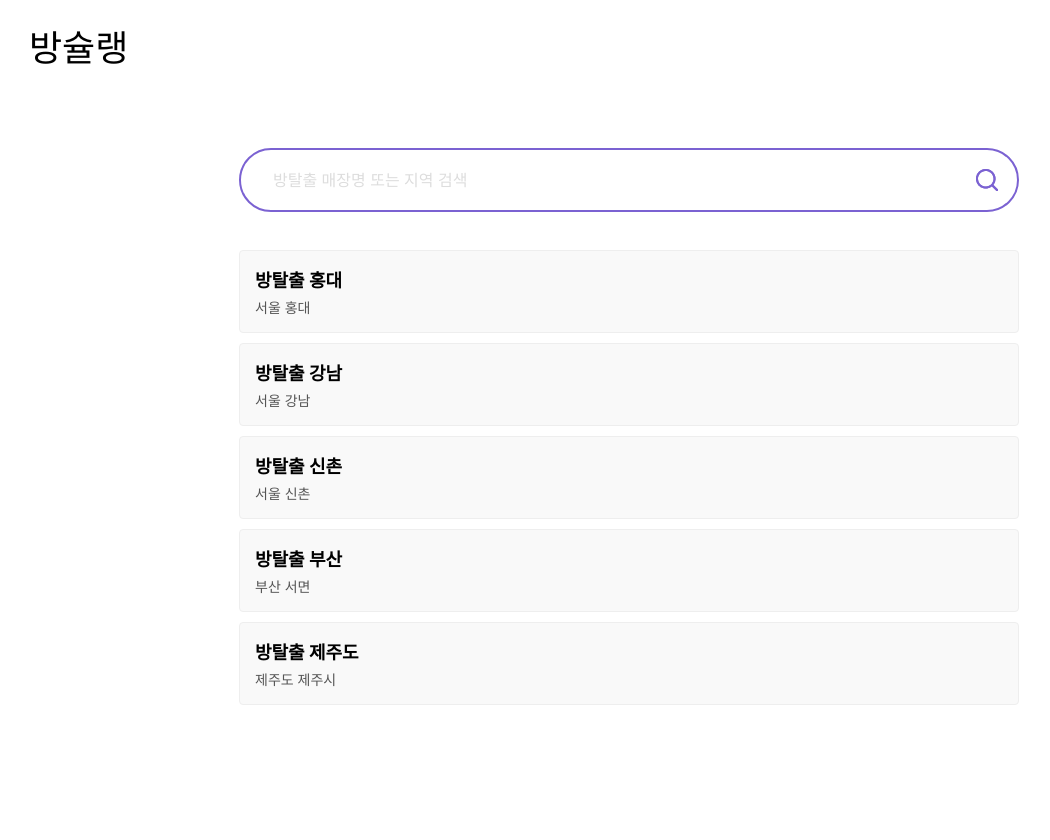
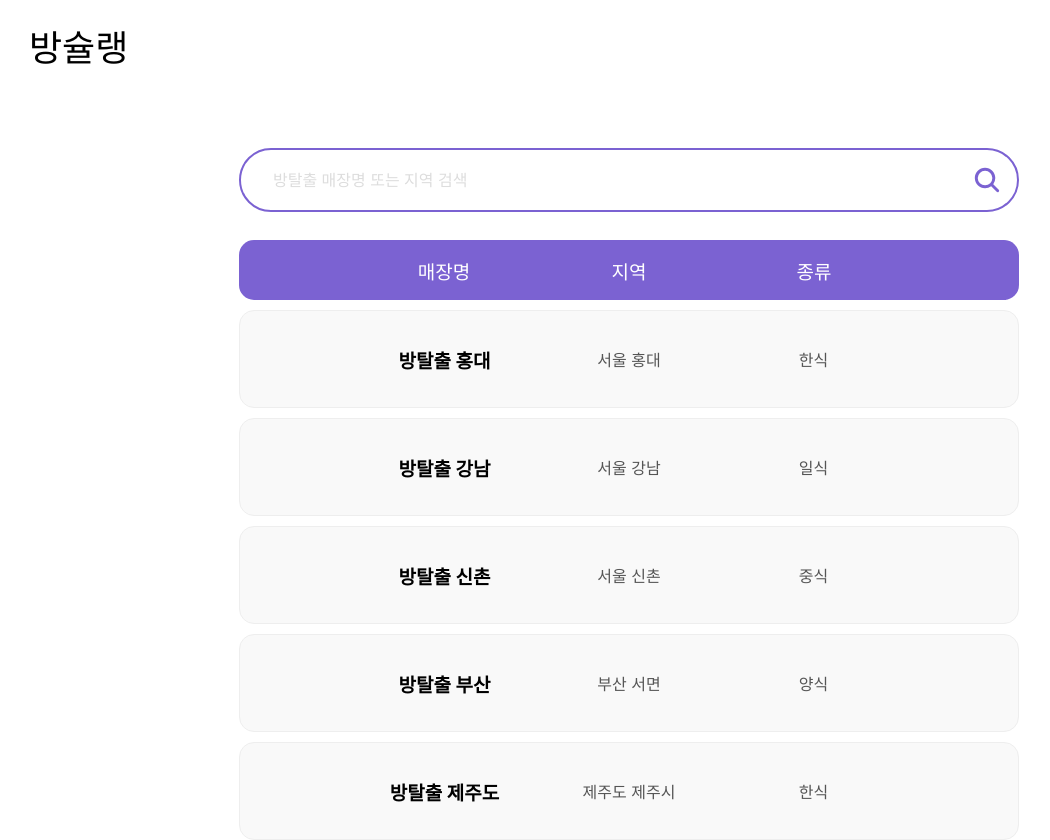
Before and after one commit to inin7674/Roomchelin, a React (Create React App) app in the folder roomchelin/: page / in a window 1280 px wide. Shown: the whole page, without its empty margins (11-1061 px from the left). Before the commit the page ends 800 px from the top, so only its background shows below. Built offline with nearby package versions, Linux system fonts and the light colour scheme.

Commit message:
feat: Category 추가, Search 샘플데이터 추가

```diff
--- /dev/null
+++ b/roomchelin/src/components/layout/Category.jsx
@@ -0,0 +1,34 @@
+import React from "react";
+import styled from "styled-components";
+
+const Category = () => {
+    return (
+        <CategoryContainer className="category-container">
+            <p>매장명</p>
+            <p>지역</p>
+            <p>종류</p>
+        </CategoryContainer>
+    )
+}
+
+const CategoryContainer = styled.div`
+    max-width: 780px;
+    width: 100%;
+    margin: 30px auto 0;
+    background-color: #7b62d2;
+    height: 60px;
+    border-radius: 15px;
+    display: flex;
+    justify-content: center;
+    align-items: center;
+    color: #fff;
+    padding: 0 20px;
+    box-sizing: border-box;
+    p {
+        text-align: center;
+        font-size: 19px;
+        width: 25%;
+    }
+`
+
+export default Category;
--- a/roomchelin/src/components/layout/Search.jsx
+++ b/roomchelin/src/components/layout/Search.jsx
@@ -1,6 +1,6 @@
 import React, { useState, useEffect } from "react";
 import styled from "styled-components";
-import SearchIcon from "../../assets/img/search_icon.png";
+import { IoSearch } from "react-icons/io5";
 
 const Search = ({ query, onChange, onSearch }) => {
     const [isFocus, setIsFocus] = useState(false); // 검색창 포커스 상태
@@ -62,7 +62,7 @@ const Search = ({ query, onChange, onSearch }) => {
                 onFocus={() => setIsFocus(true)} // 포커스 시 드롭다운 표시
                 />
                 <button type="submit">
-                <img src={SearchIcon} alt="search" />
+                    <IoSearch style={{ color: '#7b62d2', fontSize: '30px', cursor: 'pointer' }}/>
                 </button>
             </form>
 
@@ -135,10 +135,6 @@ const SearchBox = styled.div`
         right: 10px;
         width: 40px;
         height: 40px;
-        background-image: url(${SearchIcon});
-        background-position: center;
-        background-size: 30px 30px;
-        background-repeat: no-repeat;
         border-radius: 50%;
         background-color: #fff;
         border: none;
--- a/roomchelin/src/components/layout/SearchResults.jsx
+++ b/roomchelin/src/components/layout/SearchResults.jsx
@@ -1,14 +1,15 @@
 import React, { useState } from "react";
 import styled from "styled-components";
-import Search from "./Search"; // Search 컴포넌트를 임포트
+import Search from "./Search";
+import Category from "./Category";
 
 // 샘플 데이터
 const sampleData = [
-  { id: 1, name: "방탈출 홍대", location: "서울 홍대", url: "https://example.com/hongdae" },
-  { id: 2, name: "방탈출 강남", location: "서울 강남", url: "https://example.com/gangnam" },
-  { id: 3, name: "방탈출 신촌", location: "서울 신촌", url: "https://example.com/sinchon" },
-  { id: 4, name: "방탈출 부산", location: "부산 서면", url: "https://example.com/busan" },
-  { id: 5, name: "방탈출 제주도", location: "제주도 제주시", url: "https://example.com/jeju" },
+  { id: 1, name: "방탈출 홍대", location: "서울 홍대", url: "https://example.com/hongdae", foodtype: '한식' },
+  { id: 2, name: "방탈출 강남", location: "서울 강남", url: "https://example.com/gangnam", foodtype: '일식'  },
+  { id: 3, name: "방탈출 신촌", location: "서울 신촌", url: "https://example.com/sinchon", foodtype: '중식'  },
+  { id: 4, name: "방탈출 부산", location: "부산 서면", url: "https://example.com/busan", foodtype: '양식'  },
+  { id: 5, name: "방탈출 제주도", location: "제주도 제주시", url: "https://example.com/jeju", foodtype: '한식'  },
 ];
 
 const SearchResults = () => {
@@ -27,6 +28,7 @@ const SearchResults = () => {
   return (
     <Container>
       <Search query={query} onChange={setQuery} onSearch={handleSearch} /> {/* Search 컴포넌트에 검색어와 함수 전달 */}
+      <Category/>
       <Results>
         {filteredResults.length > 0 ? (
           filteredResults.map((result) => <ResultCard key={result.id} data={result} />)
@@ -44,6 +46,7 @@ const ResultCard = ({ data }) => (
     <a href={data.url} target="_blank" rel="noopener noreferrer">
       <h3>{data.name}</h3>
       <p>{data.location}</p>
+      <p>{data.foodtype}</p>
     </a>
   </Card>
 );
@@ -59,29 +62,34 @@ const Results = styled.div`
   display: flex;
   flex-direction: column;
   gap: 10px;
-  margin-top: 40px;
+  margin-top: 10px;
 `;
 
 const Card = styled.div`
-  padding: 15px;
   border: 1px solid #eee;
-  border-radius: 4px;
+  border-radius: 15px;
   background: #f9f9f9;
 
   a {
+    padding: 20px;
     text-decoration: none;
     color: inherit;
+    display: flex;
+    align-items: center;
+    justify-content: center;
+    text-align: center;
   }
 
   h3 {
     margin: 0;
-    font-size: 18px;
+    font-size: 19px;
+    width: 25%;
   }
 
   p {
-    margin: 5px 0 0;
-    font-size: 14px;
+    font-size: 16px;
     color: #555;
+    width: 25%;
   }
 
   &:hover {
@@ -94,6 +102,8 @@ const NoResults = styled.div`
   text-align: center;
   color: #999;
   font-size: 16px;
+  padding: 70px;
+  box-sizing: border-box;
 `;
 
 export default SearchResults;
```
